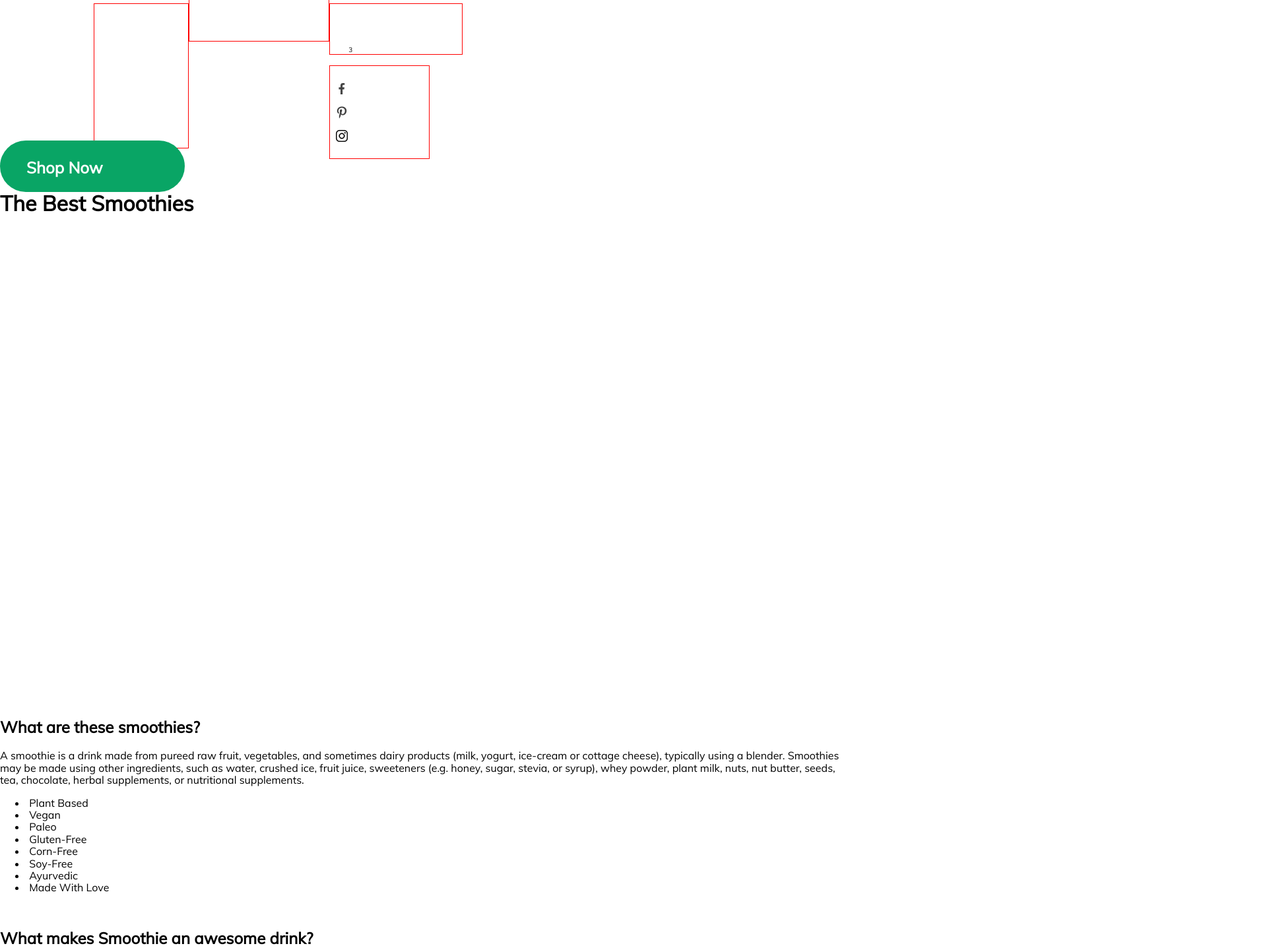
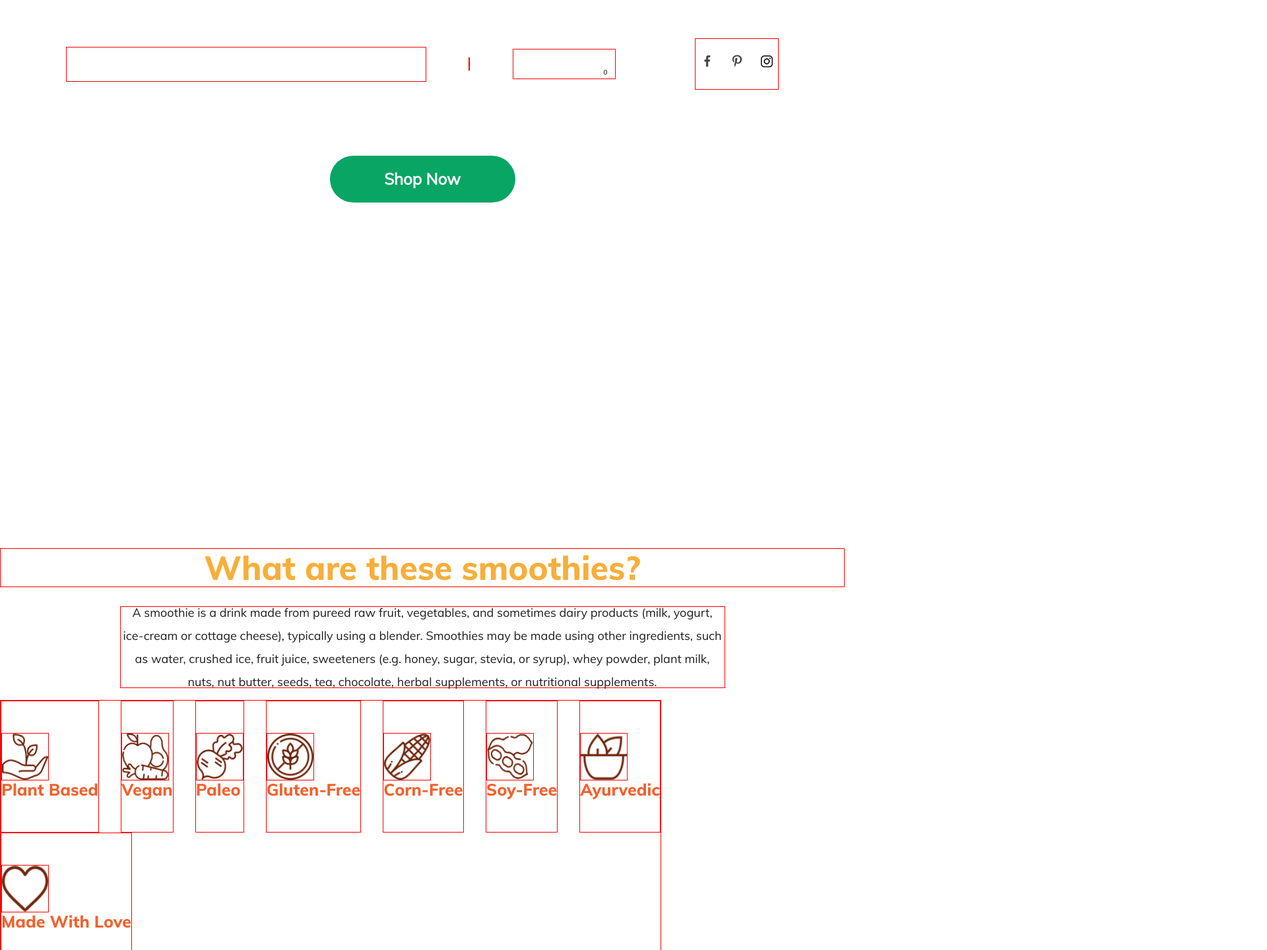
Before and after one commit to Ella0707/Smoothie, a plain HTML site: page Smoothie-project-start/index.html in a window 1280 px wide. Shown: the part 11-1451 px from the top of the page at 66% size, 1920 px wide, since content can reach past the window. Drawn offline with Linux system fonts and the light colour scheme.

Commit message:
Section 2

```diff
--- a/Smoothie-project-start/index.css
+++ b/Smoothie-project-start/index.css
@@ -36,39 +36,47 @@
 
 body {
     font-family: Muli-Regular, sans-serif;
+
 }
 
 .header {
+    height: 100vh;
     background-image: url(./assets/images/header-bg-img.png);
-    height: 1080px;
-    width: 1920px;
-    background-size: 100%;
-}
+    background-position: center;
+    background-size:cover;
+    color: white;
+   }
 
 .header__top {
-    /* padding: 70px 100px 100px  */
+    padding-top: 69px;
+    padding-bottom: 100px;
+    padding-left: 100px;
+    padding-right: 100px;
     display: flex;
+    justify-content: space-between;
+    align-items: center;
     /* align-items: stretch; */
 }
 
 .header__nav {
+    border: 1px solid red;
+    }
+
+.menu__list {
+
+
+    list-style-type: none;
+    padding: 0px;
     display: flex;
-    padding-left: 142px;
+    column-gap: 35px;
 
 }
 
-.menu__list {
-    border: 1px solid red;
-    font-family: Muli-Bold;
-    list-style-type: none;
-    padding: 0px;
-    width: 142px;
-
+.menu__item {
 }
 
-.menu__item {}
-
 .menu__link {
+    font-family: Muli-Bold;
     font-size: 16px;
     color: #ffffff;
     text-transform: uppercase;
@@ -76,10 +84,8 @@ body {
 }
 
 .logo {
-    width: 211px;
-    height: 72px;
     border: 1px solid red;
-    /* margin: 104px; */
+
 }
 
 .header__logo {}
@@ -92,45 +98,56 @@ body {
     list-style-type: none;
     border: 1px solid red;
     padding: 0px;
-    width: 200px;;
+    display: flex;
+    column-gap: 45px;
+
 }
 
 .personal__link {
     text-decoration: none;
-
 }
 
 .personal__counter {
     text-decoration: none;
+    color: #000000;
+    display: flex;
+    align-items:center;
+    justify-content: center;
+    background-color: #ffffff;
+    height: 19px;
+    width: 19px;
+    border-radius: 50px;
+    font-family: Muli-Regular;
     font-size: 10px;
-    color: #000000;
-}
+    line-height: 40px;
+    }
 
 
 .header__social {
-    border: 1px solid red;
-   width: 150px;
+   border: 1px solid red;
    }
 
 .social__link {
-    width: 36px;
-    height: 36px;
+    display: flex;
+    align-items:center;
+    justify-content: center;
+    height: 35px;
+    min-width: 35px;
+    min-width: 35px;
     border-radius: 50%;
     background-color:#ffffff;
-    display: flex;
-    align-items: center;
-    justify-content: center;
     }
 
 .social__list {
     list-style-type: none;
     padding: 0px;
-}
+    display: flex;
+    column-gap: 10px;
+      }
 
 .btm--green {
     background-color: #09a565;
     border-radius:  50px;
-    padding: 26px 124px 22px 40px;
     font-style: Muli-ExtraBold;
     font-size: 24px;
     text-decoration: none;
@@ -138,4 +155,97 @@ body {
     color: #ffffff;
     width: 281px;
     height: 71px;
+    margin-bottom: 764px;
+    display: flex;
+    justify-content: center;
+    align-items:center;
 }
+
+.header__content {
+    display: flex;
+    justify-content: center;
+}
+
+.header__right-block {
+    display: flex;
+    justify-content: space-between;
+    column-gap: 120px;
+}
+
+
+/* Второй блок Smoothie */
+
+.smoothies {
+    background-color: #ffffff;
+}
+
+.title--orange {
+    border: 1px solid red;
+    font-family: Muli-ExtraBold;
+    color: #f7ae3b;
+    font-size: 50px;
+    text-align: center;
+
+    margin-bottom: 0px;
+
+    display: flex;
+    align-items:center;
+    justify-content: center;
+    }
+
+.smoothies__wrap {
+    display: flex;
+    justify-content: center;
+    margin-top: 11px;
+}
+
+    .smoothies__text {
+        border: 1px solid red;
+        width: 915px;
+        height: 122px;
+        font-size: 18px;
+        line-height: 35px;
+        color: #1e1e1e;
+        text-align: center;
+        display: flex;
+        align-items:center;
+        }
+
+        .smoothies__wrapper {
+            border: 1px solid red;
+            width: 1000px;
+            height: 399px;
+            display: flex;
+            flex-wrap: wrap;
+            padding: 0px;
+            margin: 0px;
+            justify-content: space-between;
+
+
+        }
+
+        .smoothies__span {
+            font-family: Muli-ExtraBold;
+            font-size: 25px;
+            color: #f2612d;
+            }
+
+        .smoothies__item {
+            border: 1px solid red;
+            list-style-type: none;
+            display: flex;
+            flex-direction: column;
+            align-content: center;
+            justify-content: center;
+
+
+        }
+
+        .smoothies__img {
+            border: 1px solid red;
+            display: inline-block;
+            height: 70px;
+            width: 70px;
+            display: flex;
+            align-content: center;
+        }
--- a/Smoothie-project-start/index.html
+++ b/Smoothie-project-start/index.html
@@ -58,7 +58,7 @@
                         <li class="personal__list-item">
                             <a class="personal__link" href="">
                                 <img class="personal__img" src="./assets/images/Cart-icon.png" alt="">
-                                <span class="personal__counter">3</span>
+                                <span class="personal__counter">0</span>
                             </a>
                         </li>
                     </ul>
@@ -88,7 +88,7 @@
 
         <div class="header__content">
             <a class="content__btm btm btm--green" href="">Shop Now</a>
-            <h1 class="content__title">The Best Smoothies</h1>
+            <!-- <h1 class="content__title">The Best Smoothies</h1> -->
         </div>
     </header>
 
@@ -96,6 +96,7 @@
         <div class="smoothies__content">
             <h2 class="smoothies__title title title--orange">What are these smoothies?
             </h2>
+            <div class="smoothies__wrap">
             <p class="smoothies__text">A smoothie is a drink made from pureed raw fruit, vegetables, and sometimes
                 dairy products (milk, yogurt,
                 ice-cream or cottage cheese), typically using a blender. Smoothies may be made using other ingredients,
@@ -105,38 +106,39 @@
                 nut butter, seeds, tea, chocolate, herbal supplements, or nutritional supplements.
             </p>
         </div>
+        </div>
 
         <ul class="smoothies__wrapper">
             <li class="smoothies__item">
-                <img class="smoothies__img" src="" alt="">
+                <img class="smoothies__img" src="./assets/images/Plant.png" alt="">
                 <span class="smoothies__span">Plant Based</span>
             </li>
             <li class="smoothies__item">
-                <img class="smoothies__img" src="" alt="">
+                <img class="smoothies__img" src="./assets/images/Vegan.png" alt="">
                 <span class="smoothies__span">Vegan</span>
             </li>
             <li class="smoothies__item">
-                <img class="smoothies__img" src="" alt="">
+                <img class="smoothies__img" src="./assets/images/Paleo.png" alt="">
                 <span class="smoothies__span">Paleo</span>
             </li>
             <li class="smoothies__item">
-                <img class="smoothies__img" src="" alt="">
+                <img class="smoothies__img" src="./assets/images/Gluten-free.png" alt="">
                 <span class="smoothies__span">Gluten-Free</span>
             </li>
             <li class="smoothies__item">
-                <img class="smoothies__img" src="" alt="">
+                <img class="smoothies__img" src="./assets/images/Corn.png" alt="">
                 <span class="smoothies__span">Corn-Free</span>
             </li>
             <li class="smoothies__item">
-                <img class="smoothies__img" src="" alt="">
+                <img class="smoothies__img" src="./assets/images/Soy.png" alt="">
                 <span class="smoothies__span">Soy-Free</span>
             </li>
             <li class="smoothies__item">
-                <img class="smoothies__img" src="" alt="">
+                <img class="smoothies__img" src="./assets/images/Ayurvedic.png" alt="">
                 <span class="smoothies__span">Ayurvedic</span>
             </li>
             <li class="smoothies__item">
-                <img class="smoothies__img" src="" alt="">
+                <img class="smoothies__img" src="./assets/images/Love.png" alt="">
                 <span class="smoothies__span">Made With Love</span>
             </li>
         </ul>
```
